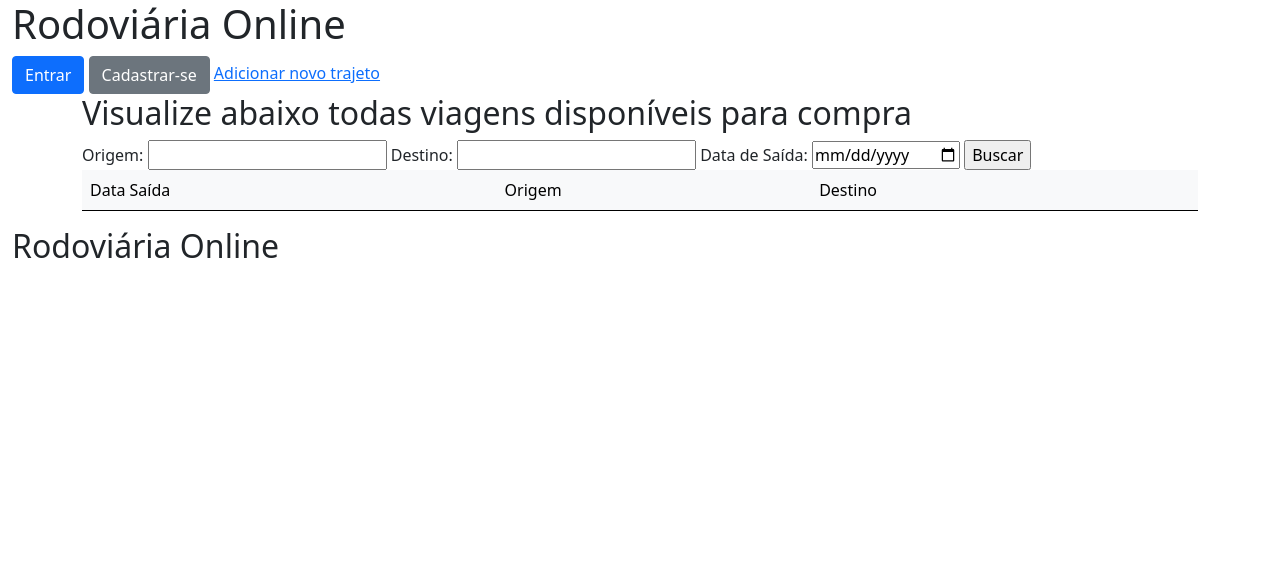
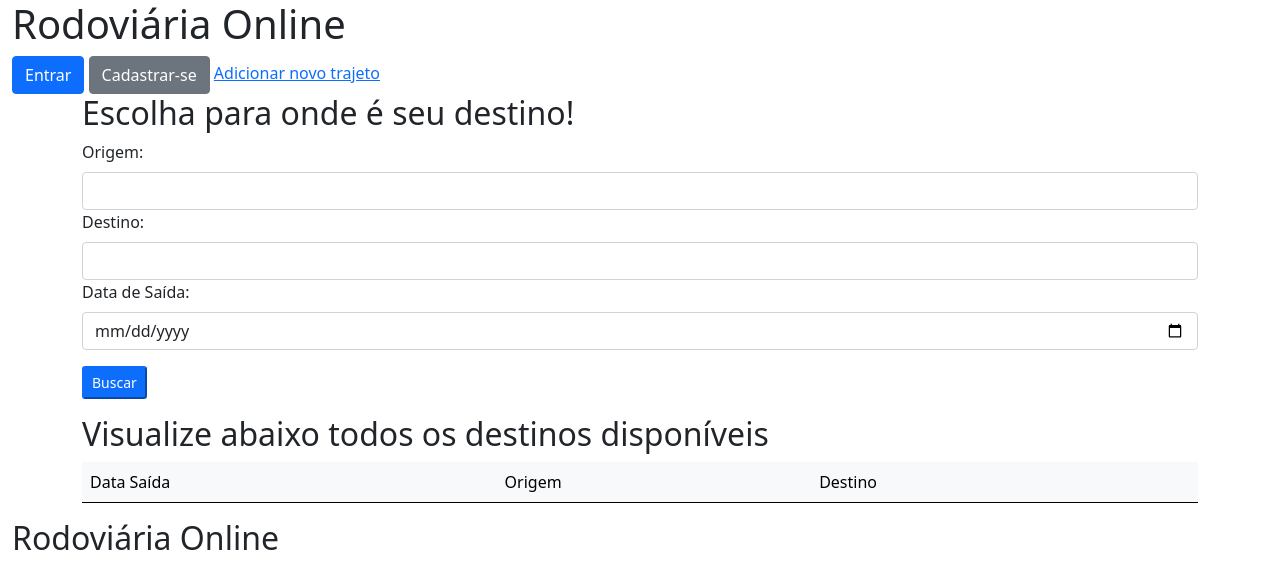
Before and after one commit to diogosfpinto/RodoviariaOnline, a website: page src/index.html in a window 1280 px wide. Drawn offline with nearby package versions, Linux system fonts and the light colour scheme; no server answers.

Commit message:
customizing space search

```diff
--- a/src/index.html
+++ b/src/index.html
@@ -13,20 +13,22 @@
             <a href="/adiciona-viagem.html">Adicionar novo trajeto</a>
         </header>
         <main class="container">
-            <h2>Visualize abaixo todas viagens disponíveis para compra</h2>
+            <h2>Escolha para onde é seu destino!</h2>
 
             <form>
-                <label for="origem">Origem:</label>
-                <input type="text" name="origem" id="origem">
+                <label for="origem" class="form-label">Origem:</label>
+                <input type="text"  class="form-control" name="origem" id="origem">
 
-                <label for="Destino">Destino:</label>
-                <input type="text" name="Destino" id="Destino">
+                <label for="Destino" class="form-label">Destino:</label>
+                <input type="text" class="form-control" name="Destino" id="Destino">
 
-                <label for="dataSaida">Data de Saída:</label>
-                <input type="date" name="dataSaida" id="dataSaida">
+                <label for="dataSaida" class="form-label">Data de Saída:</label>
+                <input type="date" class="form-control" name="dataSaida" id="dataSaida">
 
-                <input type="submit" value="Buscar">
+                <input type="submit" class="btn-sm btn-primary mb-3 mt-3" value="Buscar">
             </form>
+
+            <h2>Visualize abaixo todos os destinos disponíveis</h2>
 
             <div class="table-responsive">
                 <table class="lista-viagens table table-light table-hover">
```
